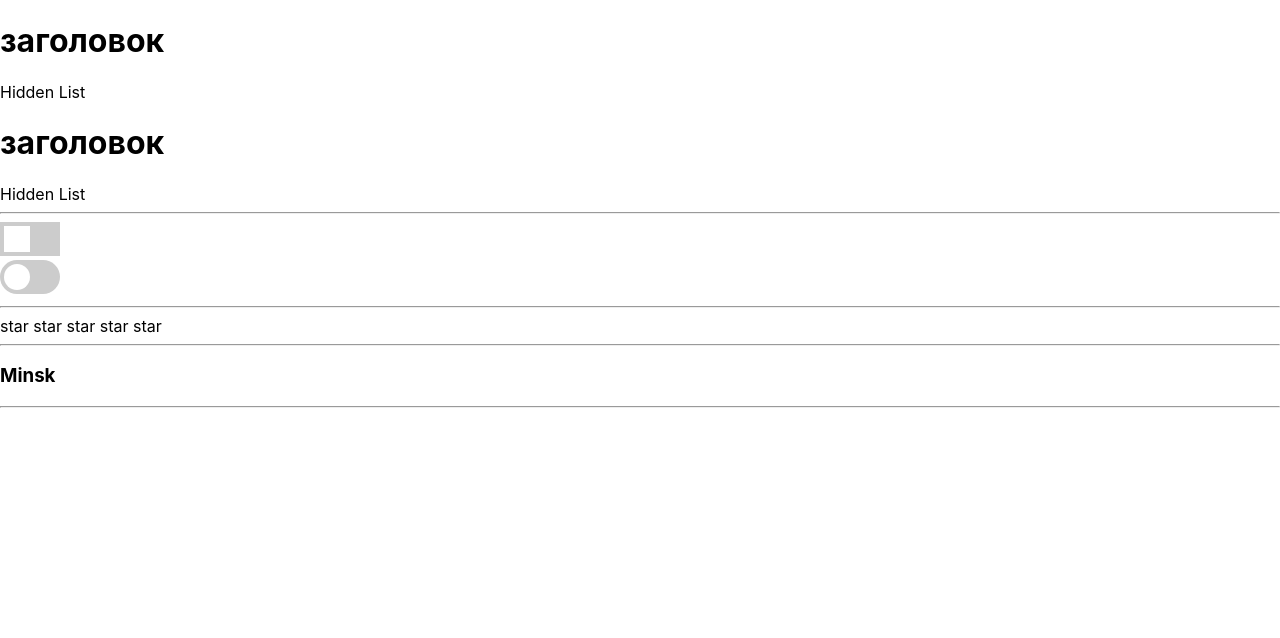
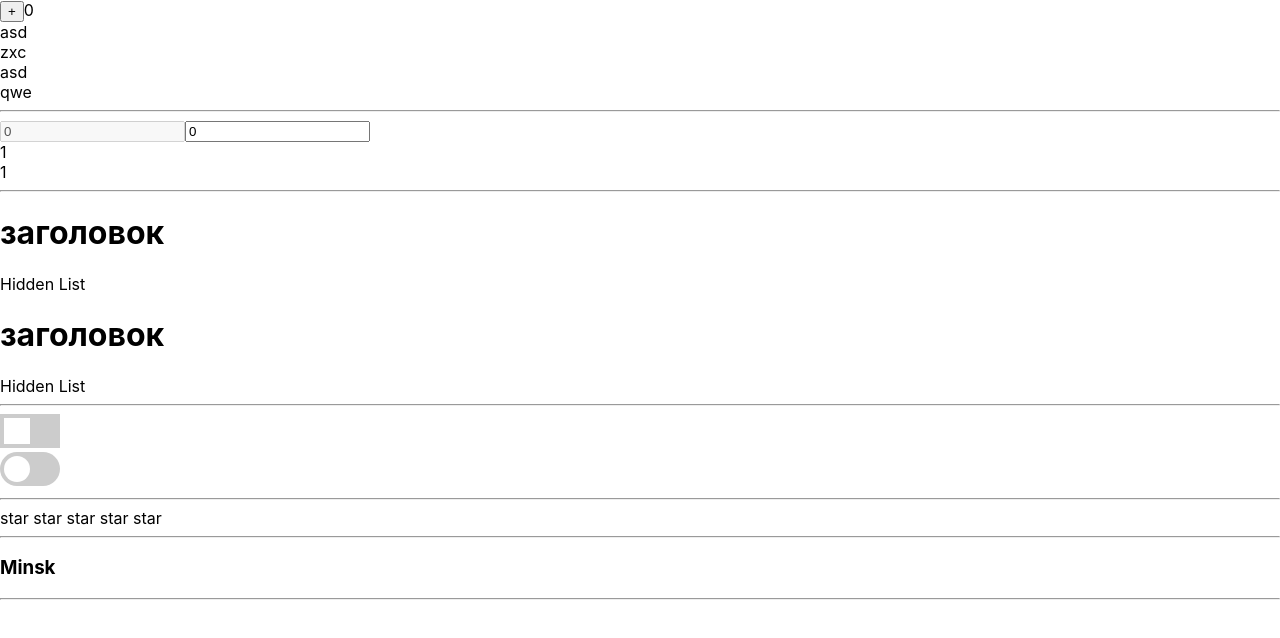
Before and after one commit to gem4ik/react-kabzda-kak-podrobno, a React (Create React App) app: page / in a window 1280 px wide. Shown: the top 638 px of the page. Built offline with nearby package versions, Linux system fonts and the light colour scheme.

Commit message:
useMemo tests

```diff
--- a/src/App.tsx
+++ b/src/App.tsx
@@ -5,6 +5,8 @@ import {Accordion} from "./components/Accordion";
 import {OnOff} from "./components/OnOff";
 import {HandmadeSelector} from "./components/HandmadeSelector";
 import {v1} from "uuid"
+import {MemoTest} from "./components/MemoTest";
+import {MemoCounter} from "./components/MemoCounter";
 
 export type SelectorItemTypes = {
     id: string
@@ -56,6 +58,10 @@ export function App() {
     const HandmadeSelector1 = React.memo(HandmadeSelector)
     return (
         <div>
+            <MemoCounter/>
+            <hr/>
+            <MemoTest/>
+            <hr/>
             <Accordion1
                 collapsed={collapsedValue}
                 setCollapsedHandler={setCollapsedHandler}
--- /dev/null
+++ b/src/components/MemoCounter.tsx
@@ -0,0 +1,29 @@
+import React, {useMemo, useState} from 'react';
+
+export const Users = ( props: {users: Array<string>})=> {
+
+    return(
+        <div>
+            {props.users.map((el,i)=><div key={i}>{el}</div>)}
+        </div>
+    )
+}
+
+export const MemoCounter = () => {
+    const [counter, setCounter] = useState(0)
+    const [users, setUsers] = useState(['zxc','asd','qwe',])
+
+    const newArray = useMemo(()=>{
+        console.log('newArray')
+       return users.filter(u=>u.toLowerCase().indexOf('a') > -1)
+    },[users, counter])
+
+    return (
+        <div>
+        <button onClick={()=>{setCounter(counter+1)}}>+</button>
+            {counter}
+            <Users users={newArray}/>
+            <Users users={users}/>
+        </div>
+    );
+}
--- /dev/null
+++ b/src/components/MemoTest.tsx
@@ -0,0 +1,36 @@
+import React, {useMemo, useState} from 'react';
+
+export const MemoTest = () => {
+
+    const [first, setFirst] = useState(0)
+    const [second, setSecond] = useState(0)
+    let resultFirst = 1
+    let resultSecond = 1
+//----------пк не справился, не запускай-----------------------//
+    resultSecond = useMemo(()=>{
+        let abrakadabra = 1
+        for (let i=1; i<first;i++){
+            let fake = 0
+            fake++
+            while(fake<10){
+                const fakeValue = Math.random()
+            }
+        }
+        return abrakadabra
+    }, [first])
+//----------пк не справился, не запускай-----------------------//
+
+
+    for (let i=1;i<second;i++) {
+        resultSecond *= i
+    }
+
+    return (
+        <div>
+            <input disabled value={first} onChange={(e)=>{setFirst(+e.currentTarget.value)}}/>
+            <input value={second} onChange={(e)=>{setSecond(+e.currentTarget.value)}}/>
+            <div>{resultFirst}</div>
+            <div>{resultSecond}</div>
+        </div>
+    );
+};
```
